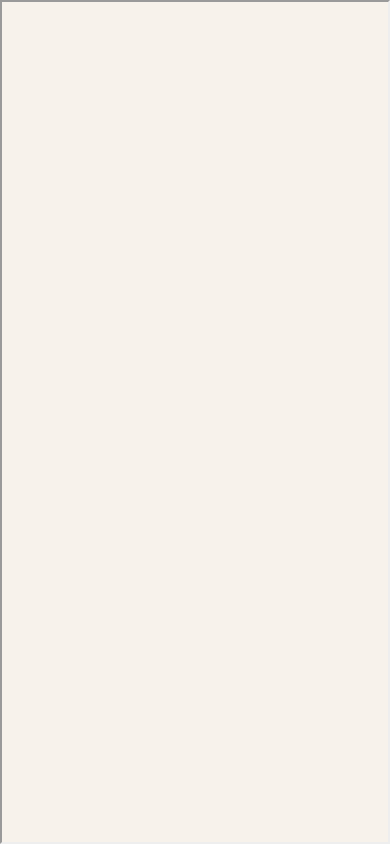
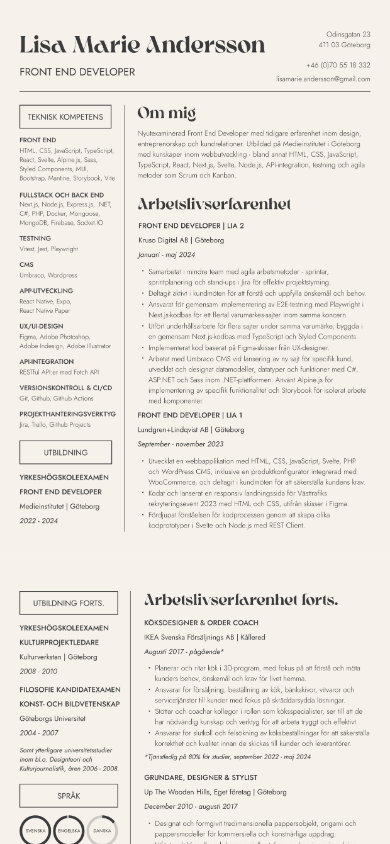
Before and after one commit to lisamarieandersson/showcase-pro, a React (Vite) app: page /cv/swedish in a window 390 px wide. Shown: the top 844 px of the page. Built offline with nearby package versions, Linux system fonts and the light colour scheme.

Commit message:
add media queries from pdf to png

```diff
--- a/src/pages/cv-page/CvSwedishPage.scss
+++ b/src/pages/cv-page/CvSwedishPage.scss
@@ -12,4 +12,24 @@
     min-width: 100%;
     min-height: 100%;
   }
+
+  &__images {
+    display: none;
+  }
+
+  .cv-swedish-page__images img {
+    max-width: 100%;
+    width: 100%;
+    height: auto;
+  }
+
+  @media (max-width: $breakpoint-tablet) {
+    .cv-swedish-page__images {
+      display: block;
+    }
+
+    .cv-swedish-page__iframe {
+      display: none;
+    }
+  }
 }
--- a/src/pages/cv-page/CvSwedishPage.tsx
+++ b/src/pages/cv-page/CvSwedishPage.tsx
@@ -11,6 +11,10 @@ function CvSwedishPage() {
         Your browser does not support PDFs. Please download the PDF to view it:
         <a href="/assets/lisamarie-andersson-cv-swedish.pdf">Download PDF</a>
       </iframe>
+      <div className="cv-swedish-page__images">
+        <img src="/assets/lisamarie-andersson-cv-swedish-1.png" alt="CV Page 1" />
+        <img src="/assets/lisamarie-andersson-cv-swedish-2.png" alt="CV Page 2" />
+      </div>
     </div>
   );
 }
```
